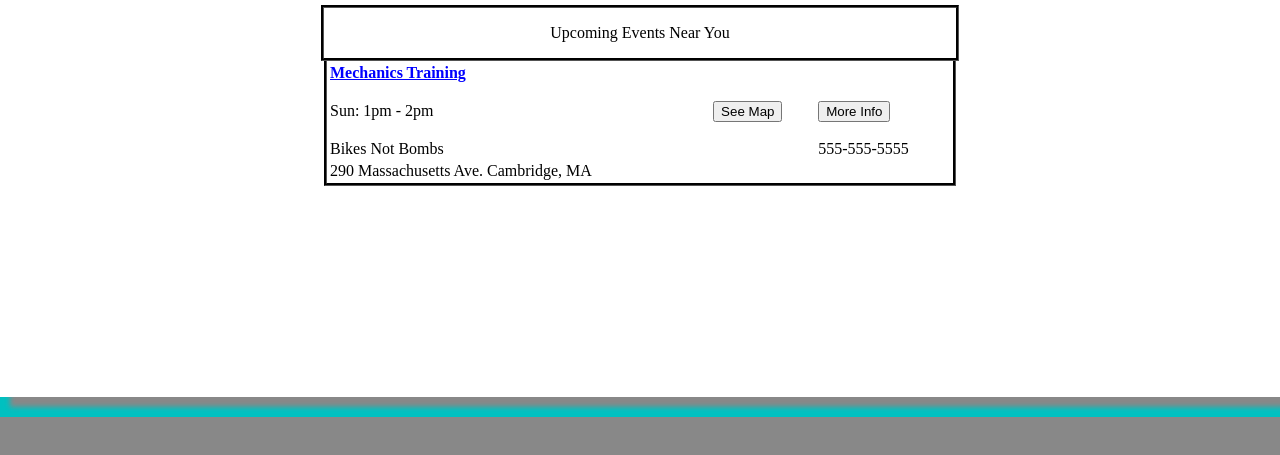
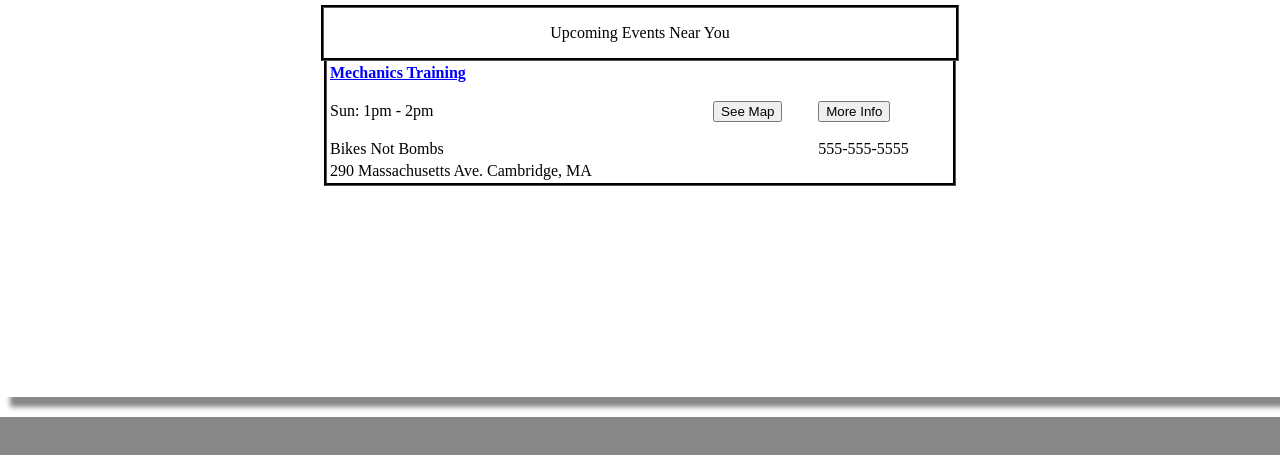
Before and after one commit to 99-victors/GR4, a plain HTML site: page contents/voluntari.html in a window 1280 px wide. Shown: the part 87-542 px from the top of the page. Drawn offline with Linux system fonts and the light colour scheme.

Commit message:
comment out blue background briefly

```diff
--- a/contents/voluntari.css
+++ b/contents/voluntari.css
@@ -26,7 +26,7 @@ html{
 
 body{
     height: 100%;
-    background-color: #00C0C0;
+    /* background-color: #00C0C0; */
     padding-top: 50px;
     padding-bottom: 20px;
 }
```
